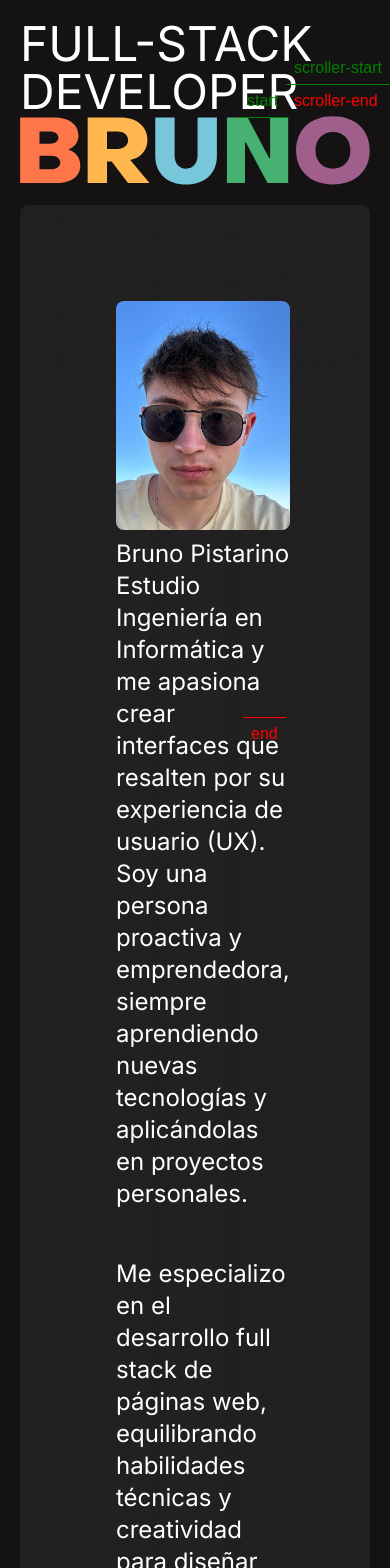
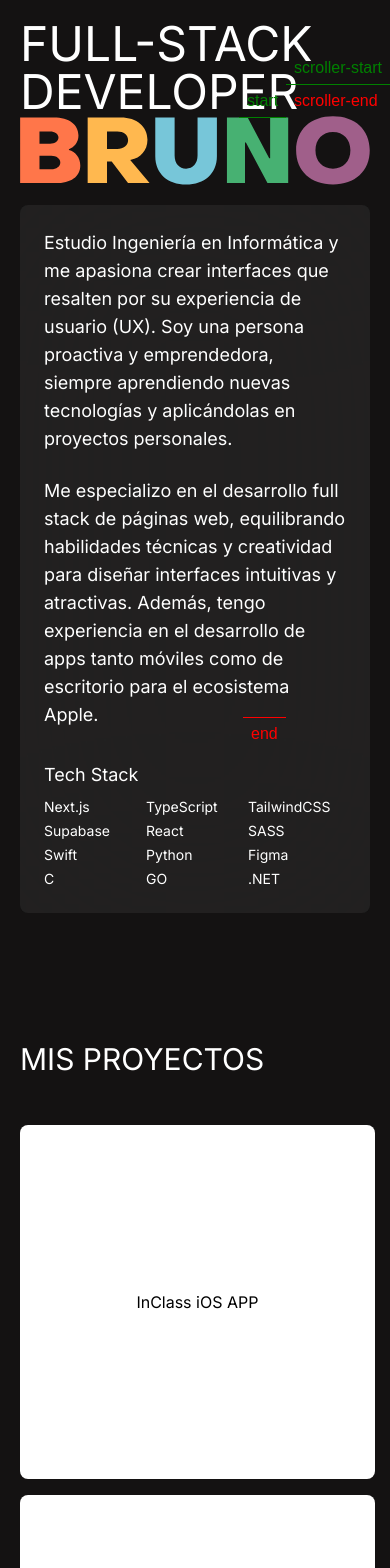
Before and after one commit to brunopistarino/portfolio, a Next.js app: page / in a window 390 px wide. Shown: the top 1568 px of the page. Built offline with nearby package versions, Linux system fonts and the light colour scheme.

Commit message:
Fix responsive design issues in Formation and Presentation components

```diff
--- a/components/formation.tsx
+++ b/components/formation.tsx
@@ -116,7 +116,7 @@ export default function Formation() {
         className={clsx(
           "absolute w-80 flair aspect-video object-cover rounded-lg",
           {
-            hidden: image === "",
+            hidden: image === "" || window.innerWidth <= 767,
             "border-2": image === "/GOOGLEUX.jpg",
           }
         )}
--- a/components/presentation.tsx
+++ b/components/presentation.tsx
@@ -19,8 +19,8 @@ const techStack = [
 export default function Presentation() {
   return (
     <section className="px-5 lg:px-12">
-      <div className="rounded-lg p-24 grid lg:grid-cols-2 backdrop-blur-[100px] bg-[#373737]/[0.4]">
-        <div className="flex flex-col gap-2">
+      <div className="rounded-lg p-6 md:p-24 grid lg:grid-cols-2 backdrop-blur-[100px] bg-[#373737]/[0.4]">
+        <div className="flex-col gap-2 hidden md:flex">
           <Image
             src="/profile.jpg"
             alt=""
@@ -31,8 +31,8 @@ export default function Presentation() {
           <p className="text-2xl">Bruno Pistarino</p>
           {/* <div className="bg-white rounded-lg h-96 w-72"></div> */}
         </div>
-        <div className="flex flex-col gap-16 max-w-2xl">
-          <div className="flex flex-col gap-12 text-2xl">
+        <div className="flex flex-col gap-8 md:gap-16 max-w-2xl">
+          <div className="flex flex-col gap-6 md:gap-12 text-lg md:text-2xl">
             <p>
               Estudio Ingeniería en Informática y me apasiona crear interfaces
               que resalten por su experiencia de usuario (UX). Soy una persona
@@ -47,11 +47,11 @@ export default function Presentation() {
               ecosistema Apple.
             </p>
           </div>
-          <div className="flex flex-col gap-4">
-            <p className="text-2xl">Tech Stack</p>
-            <div className="grid grid-cols-3 gap-2">
+          <div className="flex flex-col gap-2 md:gap-4">
+            <p className="text-lg md:text-2xl">Tech Stack</p>
+            <div className="grid grid-cols-3 gap-1 md:gap-2">
               {techStack.map((item, x) => (
-                <p key={x} className="text-base">
+                <p key={x} className="text-sm md:text-base">
                   {item}
                 </p>
               ))}
--- a/components/projects.tsx
+++ b/components/projects.tsx
@@ -1,18 +1,19 @@
 "use client";
 
+import Link from "next/link";
 import { useState } from "react";
 
 const projects = [
   {
     name: "InClass iOS APP",
     image: "",
-    url: "",
+    url: "https://apps.apple.com/us/app/inclass-school-planner/id6462791378",
     stack: ["Swift", "Xcode", "RevenueCat"],
   },
   {
     name: "InClass Landing Page",
     image: "",
-    url: "",
+    url: "https://inclass.ar/",
     stack: ["NextJS", "TailwindCSS"],
   },
   //   {
@@ -23,13 +24,13 @@ const projects = [
   {
     name: "Distri-Raf",
     image: "",
-    url: "",
+    url: "https://www.distriraf.com.ar/",
     stack: ["NextJS", "TypeScript", "TailwindCSS", "Supabase"],
   },
   {
     name: "numatch",
     image: "",
-    url: "",
+    url: "https://numatch.vercel.app/",
     stack: ["Vite", "SASS"],
   },
 ];
@@ -37,23 +38,26 @@ const projects = [
 export default function Projects() {
   const [item, setItem] = useState(projects[0]);
   return (
-    <section className="mb-24 mt-64 px-12 flex flex-col gap-24">
+    <section className="mb-24 mt-32 md:mt-64 px-5 md:px-12 flex flex-col gap-12 md:gap-24">
       <p className="text-3xl md:text-5xl lg:text-7xl xl:text-8xl">
         MIS PROYECTOS
       </p>
-      <div className="grid grid-cols-[4fr_2fr] gap-16">
-        <div className="grid grid-cols-2 gap-4">
+      <div className="grid lg:grid-cols-[4fr_2fr] gap-16">
+        <div className="grid sm:grid-cols-2 gap-4">
           {projects.map((item, x) => (
-            <div
+            <Link
               key={x}
+              href={item.url}
+              target="_blank"
+              rel="noopener noreferrer"
               className="bg-white text-black aspect-square rounded-lg flex items-center justify-center"
               onMouseOver={() => setItem(item)}
             >
               <p>{item.name}</p>
-            </div>
+            </Link>
           ))}
         </div>
-        <div>
+        <div className="hidden lg:block">
           <div className="sticky top-8 flex flex-col gap-4">
             <p className="text-5xl">{item.name}</p>
             <div className="flex gap-4 flex-wrap">
```
